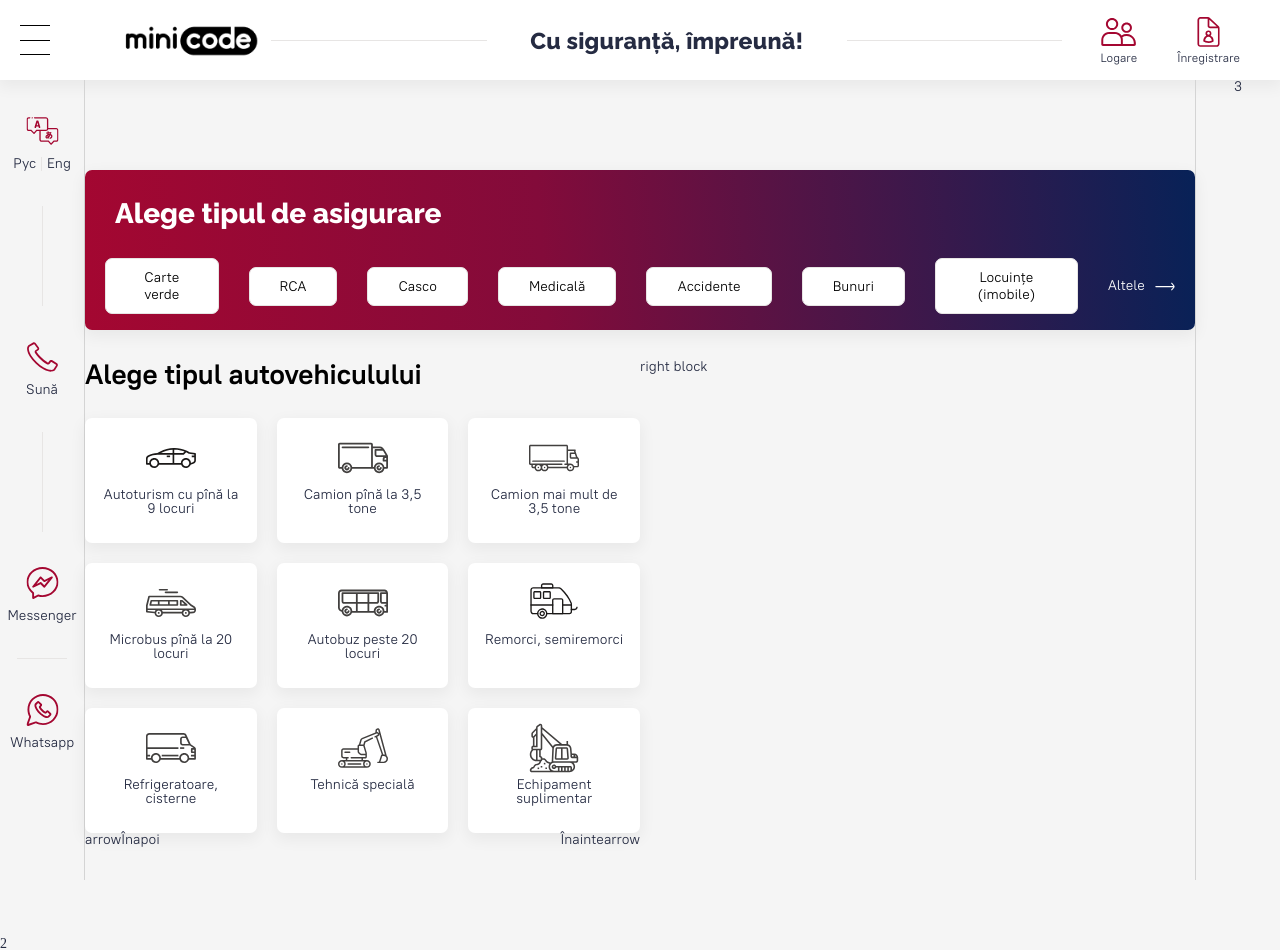
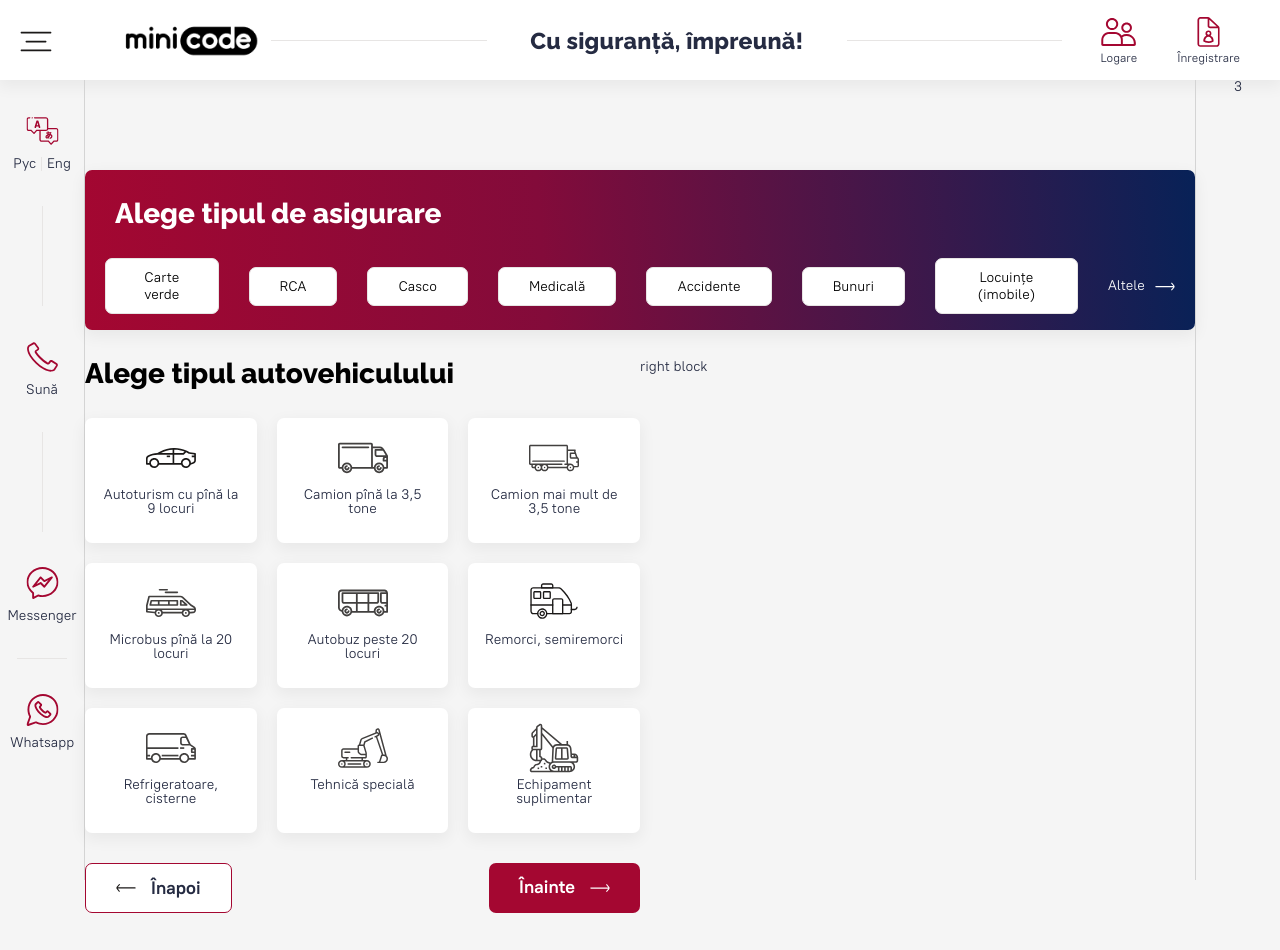
Before and after one commit to BytesHouse/Assig, a React (Create React App) app: page / in a window 1280 px wide. Shown: the top 950 px of the page. Built offline with nearby package versions, Linux system fonts and the light colour scheme.

Commit message:
lastupdate

```diff
--- a/src/components/Header/Header.jsx
+++ b/src/components/Header/Header.jsx
@@ -17,6 +17,7 @@ import events from './images/icons/star.svg'
 import news from './images/icons/support.svg'
 import questions from './images/icons/question.svg'
 import contacts from './images/icons/phone.svg'
+import burger from './images/Menu.svg'
 //import components
 import Burger from './Burger/Burger'
 
@@ -37,7 +38,7 @@ const Header = (props) => {
     return <header className={style.header}>
     <div className={style.leftBlock}>
         <div id={style['burger']} onClick={() => setMenuActive(!menuActive)}>
-            <span></span>
+            <img src={burger} alt="menu"/>
         </div>
         <img id={style['logo']} src={logo} alt="MiniCode"/>
     </div>
--- a/src/components/Header/Header.module.css
+++ b/src/components/Header/Header.module.css
@@ -65,31 +65,6 @@ hr {
     cursor: pointer;
 }
 
-#burger span {
-    position: absolute;
-    top: 50%;
-    width: 30px;
-    background-color: black;
-    height: 1px;
-}
-
-#burger:before{
-    content: '';
-    position: absolute;
-    top: 0;
-    width: 30px;
-    background-color: black;
-    height: 1px;
-}
-#burger:after{
-    content: '';
-    position: absolute;
-    bottom: 0;
-    width: 30px;
-    background-color: black;
-    height: 1px;
-}
-
 #logo {
     height: 75px;
     margin-left: 60px;
--- a/src/components/Main/Home/Home.jsx
+++ b/src/components/Main/Home/Home.jsx
@@ -7,6 +7,8 @@ import watsUp from './images/whatsappwhatsapp.svg'
 import Block from './Block/Block'
 import Services from './Services/Services'
 import Cards from './Cards/Cards'
+import arrowRight from './images/arrow-right.svg'
+import arrowLeft from './images/arrow-left.svg'
 
 import ArrayCasco from './arrayCasco'
 
@@ -53,13 +55,13 @@ const Home = (props) => {
                         <h3>Alege tipul autovehiculului</h3>
                         <Cards items={ArrayCasco}/>
                         <div className={style.buttons}>
-                            <div>
-                                <div>arrow</div>
+                            <div className={style.secondaryButton}>
+                                <img src={arrowRight} alt="arrow"/>
                                 <div>Înapoi</div>
                             </div>
-                            <div>
+                            <div className={style.primaryButton}>
                                 <div>Înainte</div>
-                                <div>arrow</div>
+                                <img src={arrowLeft} alt="arrow"/>
                             </div>
                         </div>
                     </div>
--- a/src/components/Main/Home/Home.module.css
+++ b/src/components/Main/Home/Home.module.css
@@ -54,17 +54,49 @@ hr {
 
 .display h3 {
     color: #000000;
-    font-family: 'Raleway'. sans-serif;
+    font-family: 'Raleway', sans-serif;
     font-weight: 800;
     font-size: 28px;
     margin-bottom: 30px;
 }
 
 .buttons {
+    margin-top: 30px;
     display: flex;
     justify-content: space-between;
 }
 
 .buttons > div {
     display: flex;
+    padding: 15px 30px;
 }
+
+.buttons img {
+    width: 20px;
+}
+
+.primaryButton {
+    border-radius: 7px;
+    background-color: #A40731;
+}
+
+.primaryButton > div {
+    margin-right: 15px;
+    color: white;
+    font-family: 'PT Root UI',sans-serif;
+    font-weight: 700;
+    font-size: 18px;
+}
+
+.secondaryButton {
+    border: 1px solid #A40731;
+    border-radius: 7px;
+    background-color: #ffffff;
+}
+
+.secondaryButton > div {
+    margin-left: 15px;
+    font-family: 'PT Root UI',sans-serif;
+    font-weight: 700;
+    font-size: 18px;
+}
```
Also changed, not shown: src/components/Main/Home/images/arrow-left.svg (added), src/components/Main/Home/images/arrow-right.svg (added).
